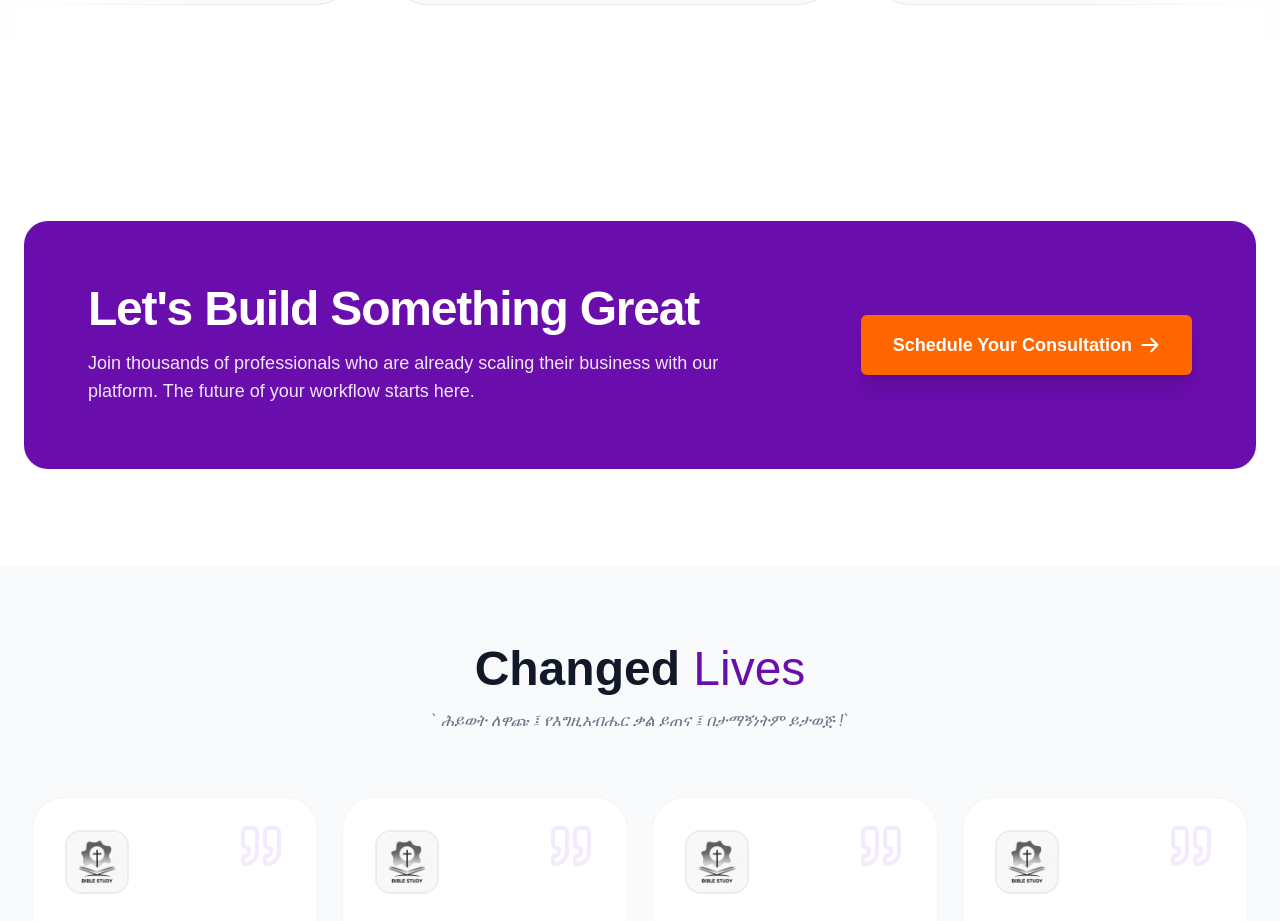
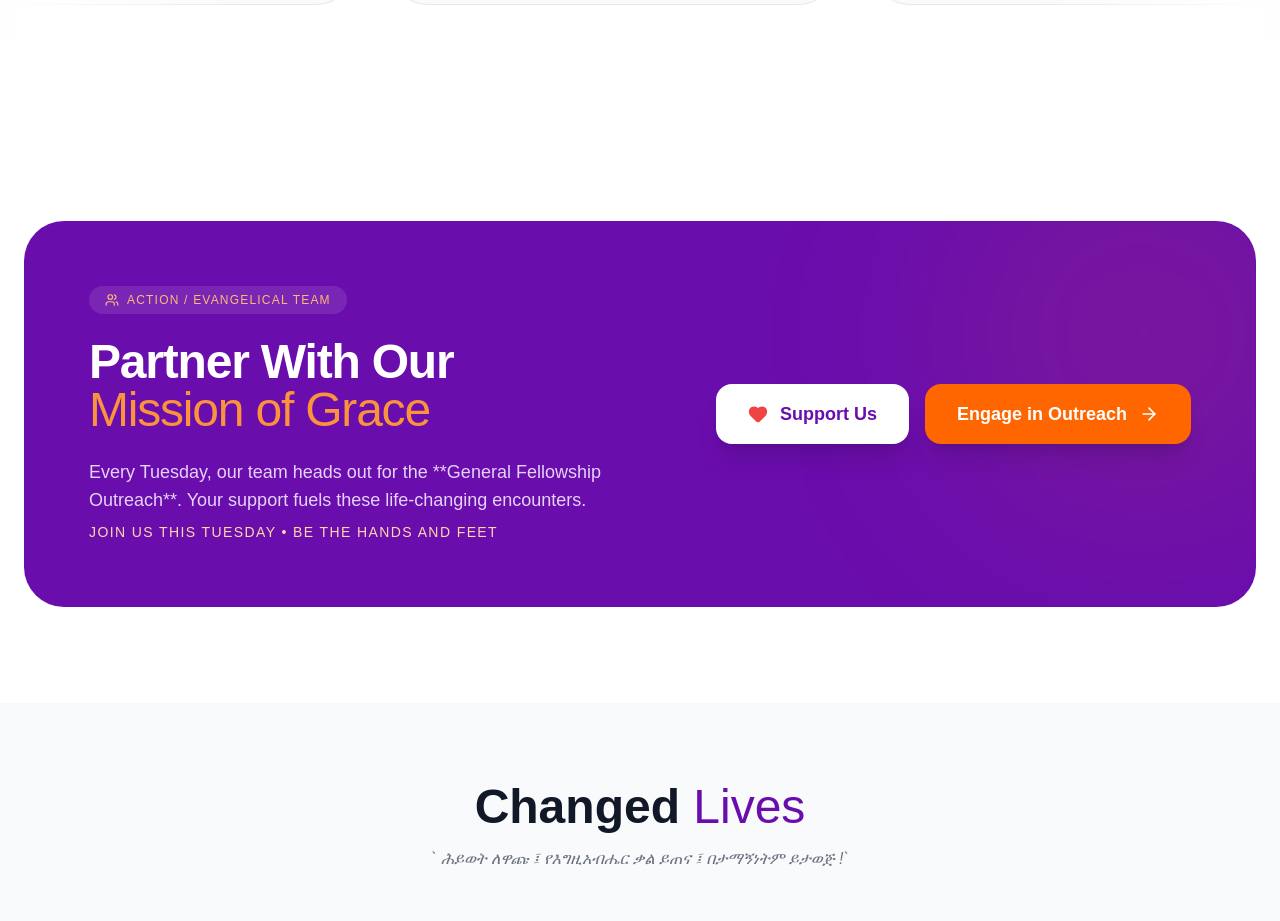
Before and after one commit to mr-Ayalk/5K-Bible-Study-Team-app, a Next.js app in the folder landing_page/: page / in a window 1280 px wide. Shown: the part 3610-4531 px from the top of the page. Built offline with nearby package versions, Linux system fonts and the light colour scheme.

Commit message:
cta section added

```diff
--- a/landing_page/src/sections/CtaSection.tsx
+++ b/landing_page/src/sections/CtaSection.tsx
@@ -1,40 +1,55 @@
+"use client";
 import React from "react";
+import { Heart, Users, ArrowRight } from "lucide-react";
 
 const CtaSection: React.FC = () => {
     return (
-        <section className="px-6 py-12 md:py-24">
-            <div className="mx-auto max-w-7xl overflow-hidden rounded-3xl bg-gradient-to-r bg-[#6A0DAD] p-8 md:p-16">
-                <div className="flex flex-col items-center justify-between gap-8 md:flex-row">
-                    <div className="max-w-2xl text-center md:text-left">
-                        <h2 className="mb-4 text-3xl font-bold tracking-tight text-white sm:text-4xl md:text-5xl">
-                            Let&apos;s Build Something Great
+        <section className="px-6 py-12 md:py-24 bg-white dark:bg-[#050505] transition-colors duration-500">
+            <div className="mx-auto max-w-7xl overflow-hidden rounded-[2.5rem] bg-[#6A0DAD] dark:bg-slate-900/50 border border-transparent dark:border-purple-500/20 p-8 md:p-16 relative">
+                {/* Decorative Background Glow */}
+                <div className="absolute top-0 right-0 -mr-20 -mt-20 w-96 h-96 bg-orange-500/10 rounded-full blur-[100px] pointer-events-none" />
+
+                <div className="relative z-10 flex flex-col items-center justify-between gap-10 lg:flex-row">
+                    <div className="max-w-2xl text-center lg:text-left">
+                        <div className="inline-flex items-center gap-2 px-4 py-1.5 rounded-full bg-white/10 text-orange-300 text-xs font-bold uppercase tracking-widest mb-6">
+                            <Users size={14} />
+                            <span>Action / Evangelical Team</span>
+                        </div>
+
+                        <h2 className="mb-6 text-3xl font-black tracking-tight text-white sm:text-4xl md:text-5xl leading-[1.1]">
+                            Partner With Our <br />
+                            <span className="text-orange-400">
+                                Mission of Grace
+                            </span>
                         </h2>
-                        <p className="text-lg text-white/90">
-                            Join thousands of professionals who are already
-                            scaling their business with our platform. The future
-                            of your workflow starts here.
+
+                        <p className="text-lg text-purple-100/90 dark:text-gray-300 mb-2">
+                            Every Tuesday, our team heads out for the **General
+                            Fellowship Outreach**. Your support fuels these
+                            life-changing encounters.
+                        </p>
+                        <p className="text-sm font-medium text-orange-200 uppercase tracking-widest">
+                            Join us this Tuesday • Be the hands and feet
                         </p>
                     </div>
-                    <div className="flex-shrink-0">
+
+                    <div className="flex flex-col sm:flex-row gap-4 flex-shrink-0 w-full lg:w-auto">
+                        {/* Support Button */}
                         <button
                             type="button"
-                            className="group flex items-center gap-2 rounded-md bg-[#FF6600] px-8 py-4 text-lg font-semibold text-white shadow-xl transition-all hover:bg-[#ea580c] hover:scale-105 active:scale-95"
+                            className="group flex items-center justify-center gap-3 rounded-2xl bg-white px-8 py-4 text-lg font-bold text-[#6A0DAD] shadow-xl transition-all hover:bg-orange-50 hover:scale-105 active:scale-95"
                         >
-                            Schedule Your Consultation
-                            <svg
-                                xmlns="http://www.w3.org/2000/svg"
-                                fill="none"
-                                viewBox="0 0 24 24"
-                                strokeWidth={2.5}
-                                stroke="currentColor"
-                                className="h-5 w-5 transition-transform group-hover:translate-x-1"
-                            >
-                                <path
-                                    strokeLinecap="round"
-                                    strokeLinejoin="round"
-                                    d="M13.5 4.5L21 12m0 0l-7.5 7.5M21 12H3"
-                                />
-                            </svg>
+                            <Heart className="w-5 h-5 text-red-500 fill-red-500" />
+                            Support Us
+                        </button>
+
+                        {/* Outreach Button */}
+                        <button
+                            type="button"
+                            className="group flex items-center justify-center gap-3 rounded-2xl bg-[#FF6600] px-8 py-4 text-lg font-bold text-white shadow-xl transition-all hover:bg-[#e65c00] hover:scale-105 active:scale-95"
+                        >
+                            Engage in Outreach
+                            <ArrowRight className="h-5 w-5 transition-transform group-hover:translate-x-1" />
                         </button>
                     </div>
                 </div>
```
